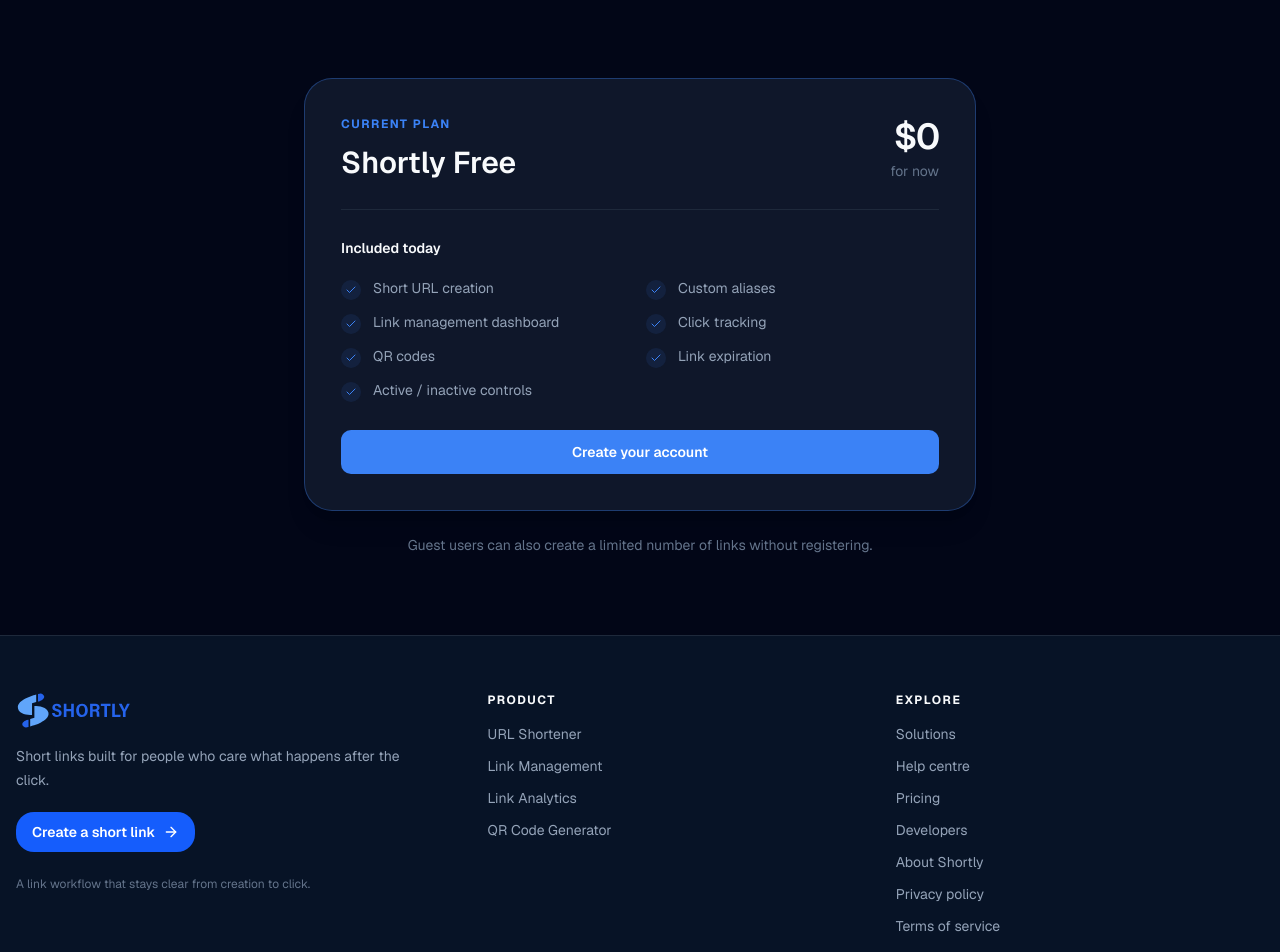
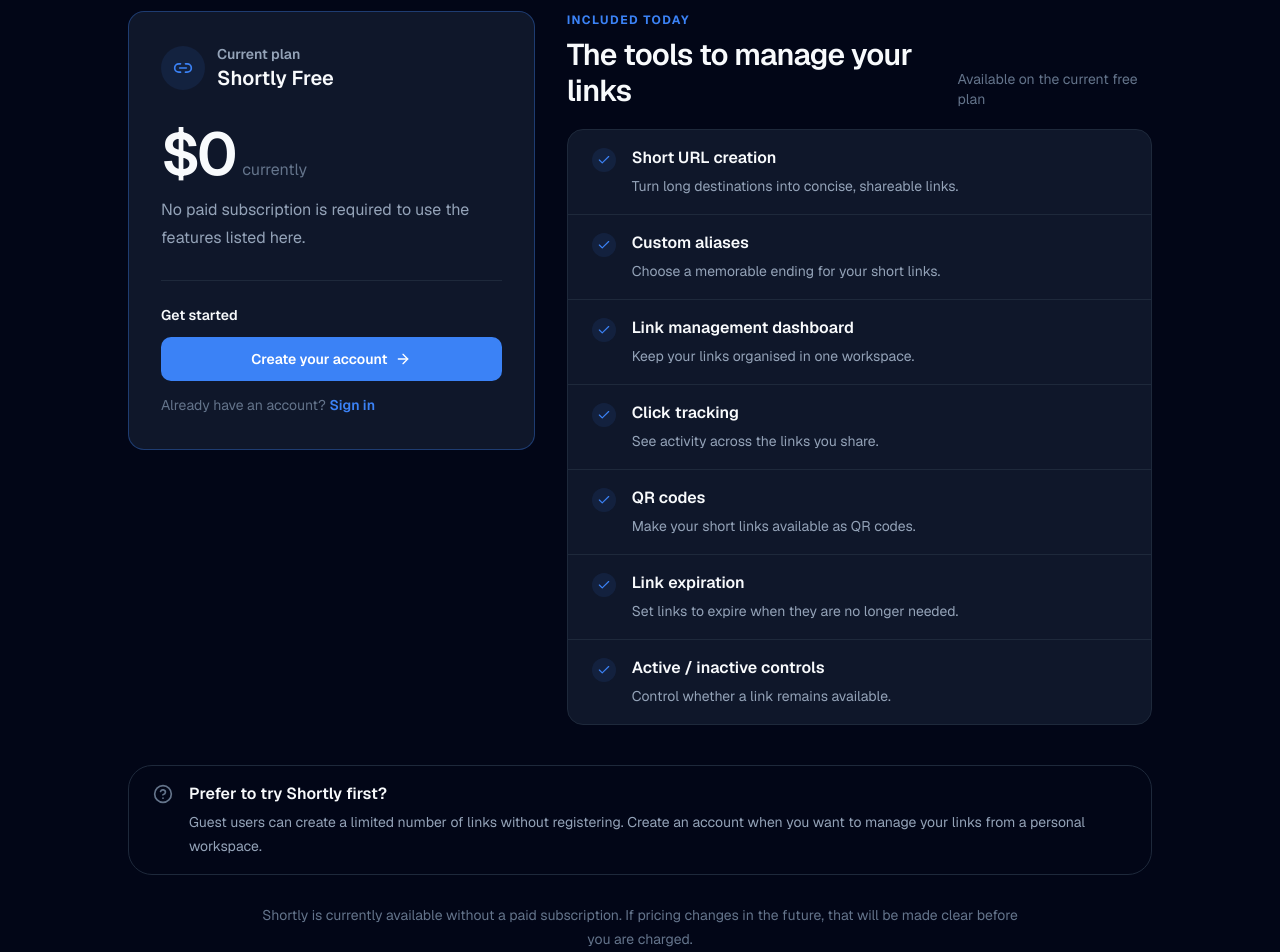
Before and after one commit to Geekyjosh/shortly, a Next.js app: page /pricing in a window 1280 px wide. Shown: the part 580-1532 px from the top of the page. Built offline with nearby package versions, Linux system fonts and the light colour scheme; no server answers.

Commit message:
Redesign Shortly pricing page

```diff
--- a/src/app/pricing/page.tsx
+++ b/src/app/pricing/page.tsx
@@ -2,14 +2,16 @@ import type { Metadata } from "next";
 
 export const metadata: Metadata = {
   title: "Pricing – Free Link Shortener",
-  description: "Explore Shortly pricing. Create and manage short links with the features currently available on the free plan.",
+  description:
+    "Explore Shortly pricing. Create and manage short links with the features currently available on the free plan.",
   alternates: {
     canonical: "/pricing",
   },
   openGraph: {
     type: "website",
     title: "Pricing – Free Link Shortener | Shortly",
-    description: "Explore Shortly pricing. Create and manage short links with the features currently available on the free plan.",
+    description:
+      "Explore Shortly pricing. Create and manage short links with the features currently available on the free plan.",
     url: "/pricing",
     siteName: "Shortly",
   },
@@ -20,18 +22,39 @@ export const metadata: Metadata = {
 };
 
 import Link from "next/link";
-import { Check } from "lucide-react";
+import { ArrowRight, Check, CircleHelp, Link2 } from "lucide-react";
 import SiteFooter from "@/components/layout/SiteFooter";
 import SiteHeader from "@/components/layout/SiteHeader";
 
 const included = [
-  "Short URL creation",
-  "Custom aliases",
-  "Link management dashboard",
-  "Click tracking",
-  "QR codes",
-  "Link expiration",
-  "Active / inactive controls",
+  {
+    title: "Short URL creation",
+    description: "Turn long destinations into concise, shareable links.",
+  },
+  {
+    title: "Custom aliases",
+    description: "Choose a memorable ending for your short links.",
+  },
+  {
+    title: "Link management dashboard",
+    description: "Keep your links organised in one workspace.",
+  },
+  {
+    title: "Click tracking",
+    description: "See activity across the links you share.",
+  },
+  {
+    title: "QR codes",
+    description: "Make your short links available as QR codes.",
+  },
+  {
+    title: "Link expiration",
+    description: "Set links to expire when they are no longer needed.",
+  },
+  {
+    title: "Active / inactive controls",
+    description: "Control whether a link remains available.",
+  },
 ];
 
 export default function PricingPage() {
@@ -41,77 +64,149 @@ export default function PricingPage() {
 
       <main>
         <section className="border-b border-[var(--border)]">
-          <div className="shortly-container py-20 text-center sm:py-24 lg:py-28">
-            <p className="shortly-eyebrow">Pricing</p>
-
-            <h1 className="mx-auto mt-5 max-w-4xl text-5xl font-semibold leading-[1.02] tracking-[-0.045em] sm:text-6xl">
-              Start simple. Pay nothing while Shortly is growing.
+          <div className="shortly-container py-14 sm:py-18 lg:py-20">
+            <div className="mx-auto max-w-3xl text-center">
+              <p className="shortly-eyebrow">Straightforward pricing</p>
+              <h1 className="mt-4 text-4xl font-semibold leading-[1.06] tracking-[-0.045em] sm:text-5xl lg:text-6xl">
+                Everything available today.
+                <span className="block text-[var(--brand)]">Nothing to pay.</span>
               </h1>
-
-            <p className="mx-auto mt-6 max-w-2xl text-lg leading-8 shortly-muted">
-              Shortly is currently available without a paid subscription while
-              the product continues to grow. If pricing changes later, the
-              product will make that clear before you are charged.
+              <p className="mx-auto mt-5 max-w-2xl text-lg leading-8 shortly-muted">
+                Shortly is currently free to use. Create short links, manage
+                them from your workspace and understand how people interact
+                with them — without choosing a paid subscription.
               </p>
+            </div>
           </div>
         </section>
 
         <section className="shortly-section">
           <div className="shortly-container">
-            <div className="mx-auto max-w-2xl">
-              <div
-                className="rounded-[28px] border p-7 shadow-xl sm:p-9"
+            <div className="mx-auto grid max-w-5xl gap-8 lg:grid-cols-[0.82fr_1.18fr] lg:items-start">
+              <aside
+                className="rounded-2xl border p-6 sm:p-8"
                 style={{
                   borderColor: "rgba(59, 130, 246, 0.35)",
                   background: "var(--surface)",
                 }}
               >
-                <div className="flex flex-col gap-5 border-b border-[var(--border)] pb-7 sm:flex-row sm:items-end sm:justify-between">
-                  <div>
-                    <p className="shortly-eyebrow">Current plan</p>
-                    <h2 className="mt-3 text-3xl font-semibold">Shortly Free</h2>
-                  </div>
-
-                  <div className="sm:text-right">
-                    <p className="text-4xl font-semibold tracking-[-0.04em]">
-                      $0
-                    </p>
-                    <p className="mt-1 text-sm shortly-subtle">for now</p>
-                  </div>
-                </div>
-
-                <div className="py-7">
-                  <p className="text-sm font-semibold">Included today</p>
-
-                  <div className="mt-5 grid gap-3 sm:grid-cols-2">
-                    {included.map((item) => (
-                      <div key={item} className="flex items-start gap-3">
+                <div className="flex items-center gap-3">
                   <span
-                          className="mt-0.5 flex h-5 w-5 shrink-0 items-center justify-center rounded-full"
+                    className="flex h-11 w-11 items-center justify-center rounded-xl"
                     style={{
                       background: "var(--brand-soft)",
                       color: "var(--brand)",
                     }}
                   >
-                          <Check className="h-3 w-3" />
+                    <Link2 className="h-5 w-5" />
                   </span>
+                  <div>
+                    <p className="text-sm font-semibold shortly-muted">
+                      Current plan
+                    </p>
+                    <h2 className="text-xl font-semibold">Shortly Free</h2>
+                  </div>
+                </div>
 
-                        <p className="text-sm shortly-muted">{item}</p>
+                <div className="mt-8 border-b border-[var(--border)] pb-7">
+                  <div className="flex items-baseline gap-2">
+                    <span className="text-6xl font-semibold tracking-[-0.06em]">
+                      $0
+                    </span>
+                    <span className="text-base shortly-subtle">currently</span>
+                  </div>
+                  <p className="mt-3 text-base leading-7 shortly-muted">
+                    No paid subscription is required to use the features listed
+                    here.
+                  </p>
+                </div>
+
+                <div className="mt-6 space-y-3">
+                  <p className="text-sm font-semibold">Get started</p>
+                  <Link
+                    href="/register"
+                    className="shortly-button-primary flex w-full items-center justify-center gap-2"
+                  >
+                    Create your account
+                    <ArrowRight className="h-4 w-4" />
+                  </Link>
+                  <p className="text-sm leading-6 shortly-subtle">
+                    Already have an account?{" "}
+                    <Link
+                      href="/login"
+                      className="font-semibold text-[var(--brand)] hover:underline"
+                    >
+                      Sign in
+                    </Link>
+                  </p>
+                </div>
+              </aside>
+
+              <div>
+                <div className="mb-5 flex flex-col gap-2 sm:flex-row sm:items-end sm:justify-between">
+                  <div>
+                    <p className="shortly-eyebrow">Included today</p>
+                    <h2 className="mt-2 text-2xl font-semibold tracking-tight sm:text-3xl">
+                      The tools to manage your links
+                    </h2>
+                  </div>
+                  <p className="text-sm shortly-subtle">
+                    Available on the current free plan
+                  </p>
+                </div>
+
+                <div className="overflow-hidden rounded-2xl border border-[var(--border)] bg-[var(--surface)]">
+                  {included.map((item, index) => (
+                    <div
+                      key={item.title}
+                      className={`flex gap-4 px-5 py-4 sm:px-6 ${
+                        index !== included.length - 1
+                          ? "border-b border-[var(--border)]"
+                          : ""
+                      }`}
+                    >
+                      <span
+                        className="mt-0.5 flex h-6 w-6 shrink-0 items-center justify-center rounded-full"
+                        style={{
+                          background: "var(--brand-soft)",
+                          color: "var(--brand)",
+                        }}
+                      >
+                        <Check className="h-3.5 w-3.5" />
+                      </span>
+                      <div>
+                        <h3 className="text-base font-semibold">
+                          {item.title}
+                        </h3>
+                        <p className="mt-1 text-sm leading-6 shortly-muted">
+                          {item.description}
+                        </p>
+                      </div>
                     </div>
                   ))}
                 </div>
               </div>
-
-                <Link href="/register" className="shortly-button-primary w-full">
-                  Create your account
-                </Link>
             </div>
 
-              <p className="mt-6 text-center text-sm shortly-subtle">
-                Guest users can also create a limited number of links without
-                registering.
+            <div className="mx-auto mt-10 flex max-w-5xl flex-col gap-3 rounded-xl border border-[var(--border)] px-5 py-4 sm:flex-row sm:items-start sm:gap-4 sm:px-6">
+              <CircleHelp className="mt-0.5 h-5 w-5 shrink-0 shortly-subtle" />
+              <div>
+                <h3 className="text-base font-semibold">
+                  Prefer to try Shortly first?
+                </h3>
+                <p className="mt-1 text-sm leading-6 shortly-muted">
+                  Guest users can create a limited number of links without
+                  registering. Create an account when you want to manage your
+                  links from a personal workspace.
                 </p>
               </div>
+            </div>
+
+            <p className="mx-auto mt-7 max-w-3xl text-center text-sm leading-6 shortly-subtle">
+              Shortly is currently available without a paid subscription. If
+              pricing changes in the future, that will be made clear before
+              you are charged.
+            </p>
           </div>
         </section>
       </main>
```
Lines whose indentation alone changed are shown as unchanged.
